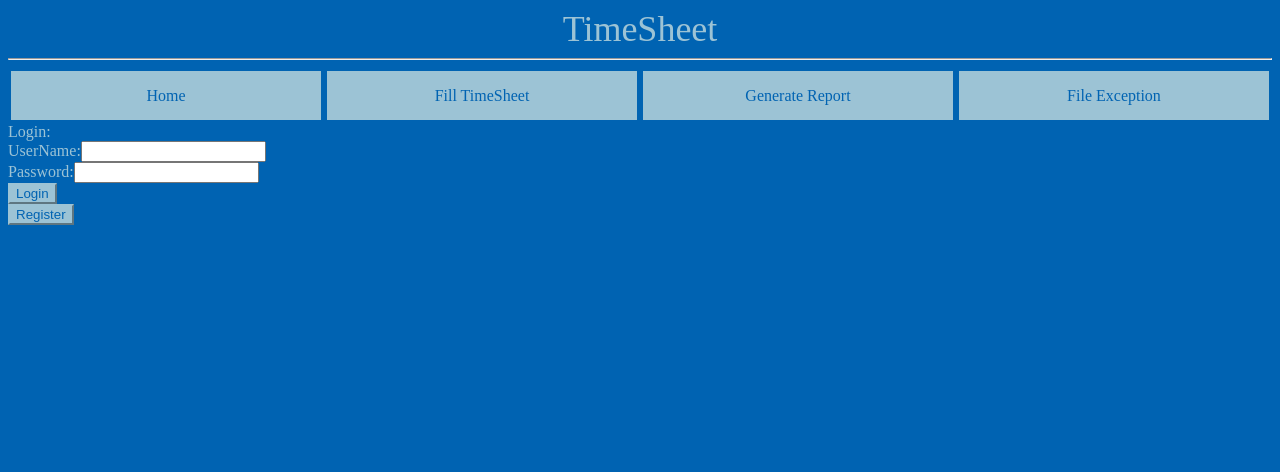
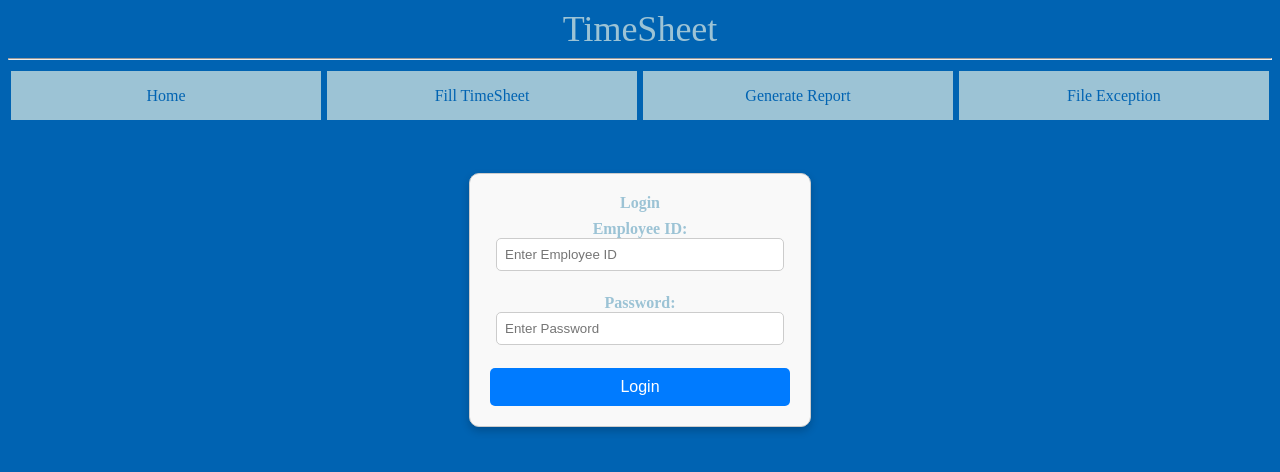
Before and after one commit to naveenrenold/timesheet-ui, a React (Vite) app: page / in a window 1280 px wide. Shown: the top 472 px of the page. Built offline with nearby package versions, Linux system fonts and the light colour scheme.

Commit message:
Integrate api to ui

```diff
--- a/src/components/Login/Login.css
+++ b/src/components/Login/Login.css
@@ -1,3 +1,44 @@
-.class{
+/* Center the login form */
+.login-container {
+    width: 300px;
+    margin: 50px auto;
+    padding: 20px;
+    border: 1px solid #ccc;
+    border-radius: 10px;
+    background-color: #f9f9f9;
+    text-align: center;
+    box-shadow: 0px 4px 8px rgba(0, 0, 0, 0.2);
+  }
 
-}
+  /* Style the label */
+  .login-container label {
+    font-size: 16px;
+    font-weight: bold;
+    display: block;
+    margin-bottom: 8px;
+  }
+
+  /* Style input fields */
+  .login-container input {
+    width: 90%;
+    padding: 8px;
+    margin-bottom: 15px;
+    border: 1px solid #ccc;
+    border-radius: 5px;
+  }
+
+  /* Style the button */
+  .login-container button {
+    width: 100%;
+    padding: 10px;
+    background-color: #007bff;
+    color: white;
+    border: none;
+    border-radius: 5px;
+    font-size: 16px;
+    cursor: pointer;
+  }
+
+  .login-container button:hover {
+    background-color: #0056b3;
+  }
--- a/src/components/Login/Login.tsx
+++ b/src/components/Login/Login.tsx
@@ -1,36 +1,88 @@
+// import "./Login.css";
+
+// function Login() {
+//   return (
+//     <div className="login-container">
+//       <label>Login</label>
+//       <div>
+//         <label>
+//           UserName:
+//           <input type="text" title="username" />
+//         </label>
+//       </div>
+//       <div>
+//         <label>
+//           Password:
+//           <input type="password" title="password" />
+//         </label>
+//       </div>
+//       <div>
+//         <button type="submit">Login</button>
+//       </div>
+//     </div>
+//   );
+// }
+
+// export default Login;
 import "./Login.css";
 
 function Login() {
+  let employeeId = "";
+  let password = "";
+
+  const handleLogin = async () => {
+    if (!employeeId || !password) {
+      alert("Please enter Employee ID and Password.");
+      return;
+    }
+
+    try {
+      const response = await fetch("http://localhost:5000/api/employee/login", {
+        method: "POST",
+        headers: { "Content-Type": "application/json" },
+        body: JSON.stringify({ employeeId, password }),
+      });
+
+      const data = await response.json();
+
+      if (response.ok) {
+        alert(`Login successful! Employee Name: ${data.name}`);
+      } else {
+        alert(data.message || "Invalid credentials");
+      }
+    } catch (err) {
+      alert("Something went wrong. Try again later.");
+    }
+  };
+
   return (
-    <>
-      <div>
-        <label>Login:</label>
-      </div>
-      <div>
+    <div className="login-container">
+      <label>Login</label>
       <div>
         <label>
-            UserName:
-            <input type="text" title="username" />
+          Employee ID:
+          <input
+            type="text"
+            onChange={(e) => (employeeId = e.target.value)}  // Updates employeeId directly
+            placeholder="Enter Employee ID"
+          />
         </label>
       </div>
-      </div>
-      <div>
       <div>
         <label>
           Password:
-            <input type="text" title="password" />
+          <input
+            type="password"
+            onChange={(e) => (password = e.target.value)}  // Updates password directly
+            placeholder="Enter Password"
+          />
         </label>
       </div>
-      </div>
       <div>
-        <div>
-          <button type="submit">Login</button>
-        </div>
-        <div>
-          <button type="submit">Register</button>
+        <button onClick={handleLogin}>Login</button>
       </div>
     </div>
-    </>
   );
 }
+
 export default Login;
--- a/src/main.tsx
+++ b/src/main.tsx
@@ -2,7 +2,7 @@ import { createRoot } from "react-dom/client";
 import Login from "./components/Login/Login.tsx";
 import { StrictMode } from "react";
 import "./index.css";
-import Header from "./components/Header/Header.tsx";
+import Header from "./components/Header/header.tsx";
 
 createRoot(document.getElementById("root")!).render(
   <StrictMode>
```
Lines whose indentation alone changed are shown as unchanged.
